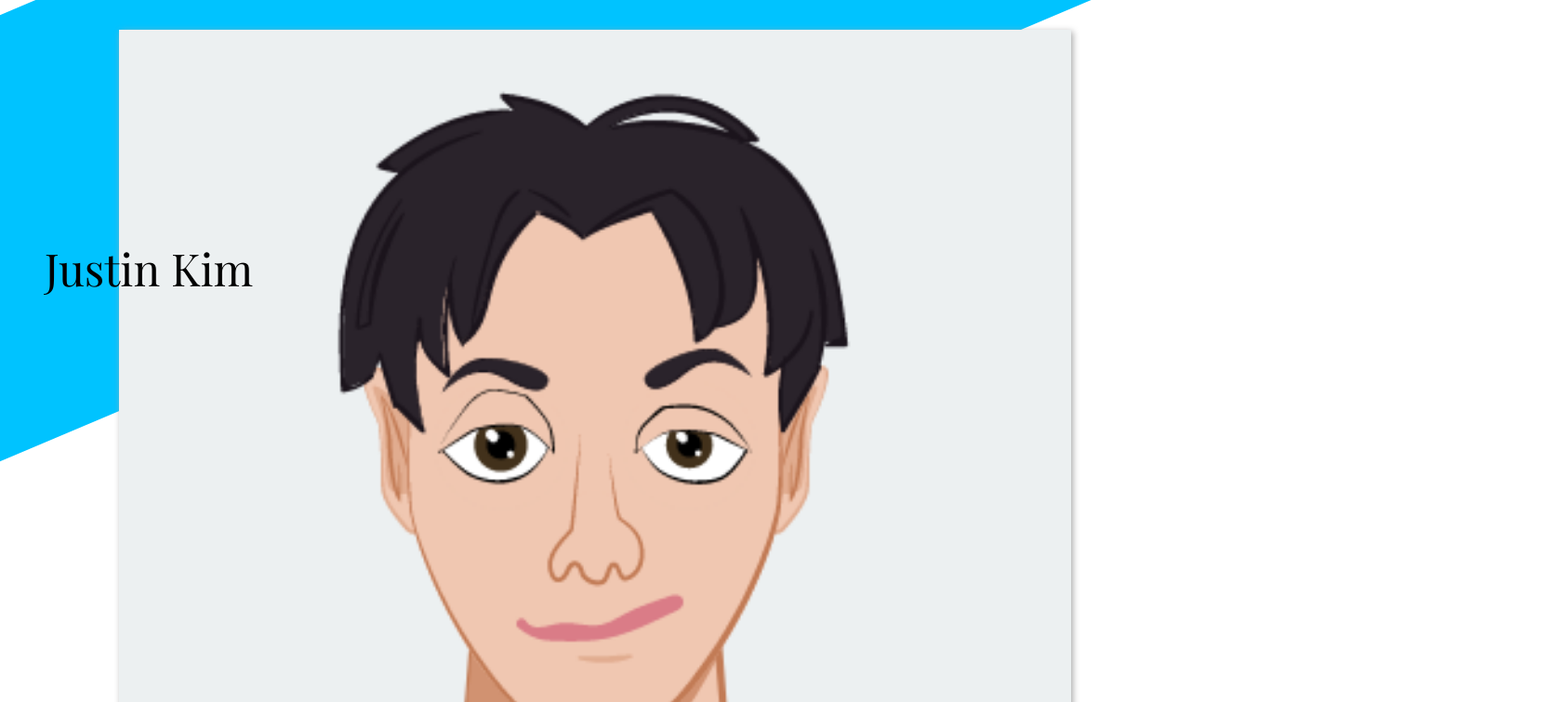
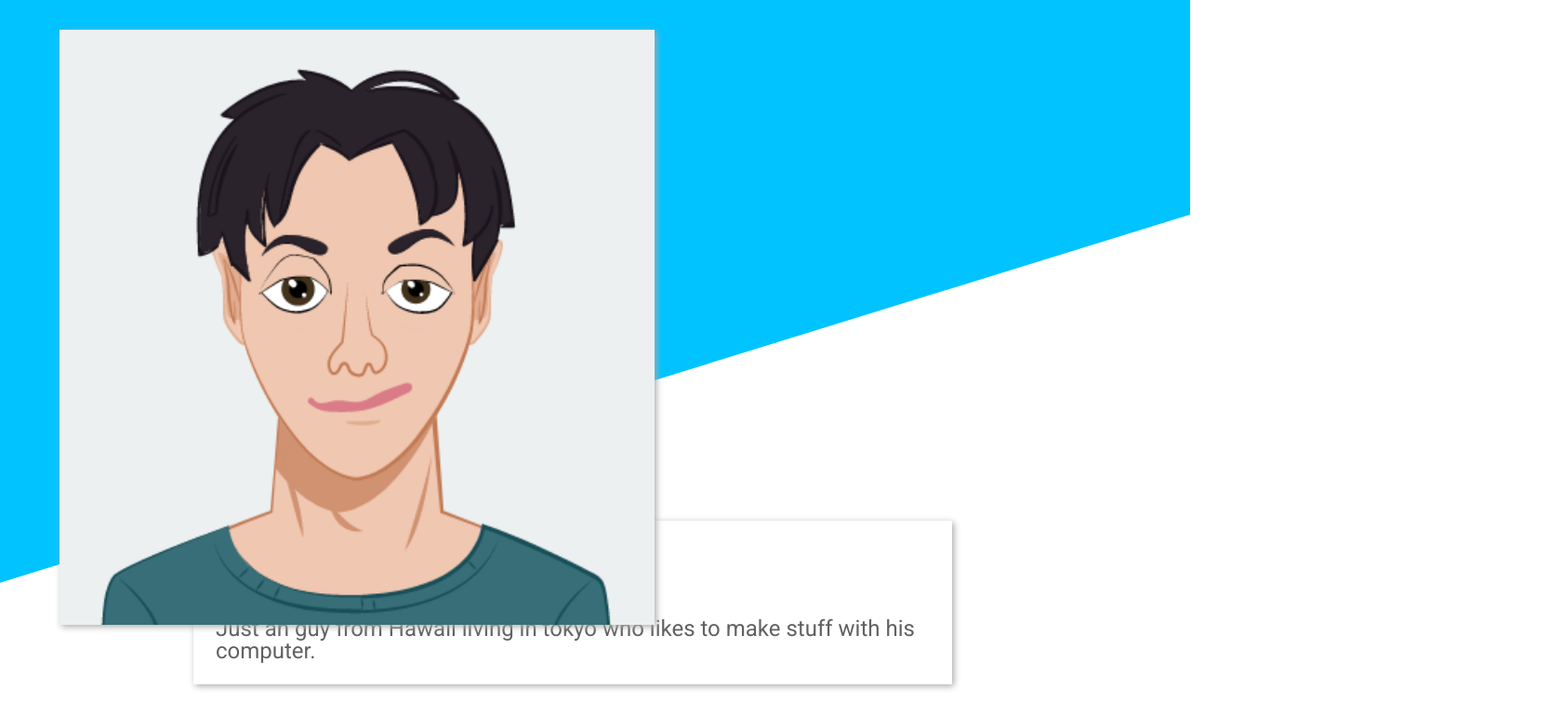
Before and after one commit to justinkim2015/personal-website, a plain HTML site: page index.html in a window 1280 px wide. Shown: the top 755 px of the page at 93% size, 1680 px wide, since content can reach past the window. Drawn offline with nearby package versions, Linux system fonts and the light colour scheme.

Commit message:
change breakpoints for media queries

```diff
--- a/assets/stylesheets/profile.css
+++ b/assets/stylesheets/profile.css
@@ -1,7 +1,8 @@
+/* Mobile */
 .about-background {
   background-color: rgb(0, 195, 255);
-  height: 30rem;
-  transform: skewY(-0.4rad) translateY(-53%);
+  height: 20rem;
+  transform: skewY(-0.4rad) translateY(-30%);
 }
 
 .profile-pic {
@@ -39,3 +40,54 @@
   font-family: 'Roboto', sans-serif;
   color: rgb(97, 97, 97);
 }
+
+/* Tablet */
+@media (min-width: 480px) {
+  .about-background {
+    position: absolute;
+    background-color: rgb(0, 195, 255);
+    height: 40rem;
+    width: 100vw;
+    top: 10rem;
+    transform: skewY(-0.3rad) translateY(-58%);
+  }
+
+  .profile-pic {
+    position: relative;
+    width: 50%;
+    color: black;
+    font-size: 3.5rem;
+    top: 2rem;
+    left: 5vw;
+    box-shadow: 2px 2px 7px rgb(170, 170, 170);
+    z-index: 2;
+  }
+
+  .about-name {
+    position: relative;
+    width: 100%;
+    color: black;
+    font-size: 4rem;
+    bottom: 22rem;
+    left: 25rem;
+    font-family: 'Playfair Display', serif;
+    z-index: 3;
+  }
+
+  .about-me {
+    position: relative;
+    width: 60%;
+    color: black;
+    font-size: 1.5rem;
+    bottom: 9rem;
+    background-color: white;
+    left: 13rem;
+    box-shadow: 2px 2px 7px rgb(170, 170, 170);
+    z-index: 1;
+  }
+}
+
+/* Computer */
+@media (min-width: 800px) {
+
+}
```
